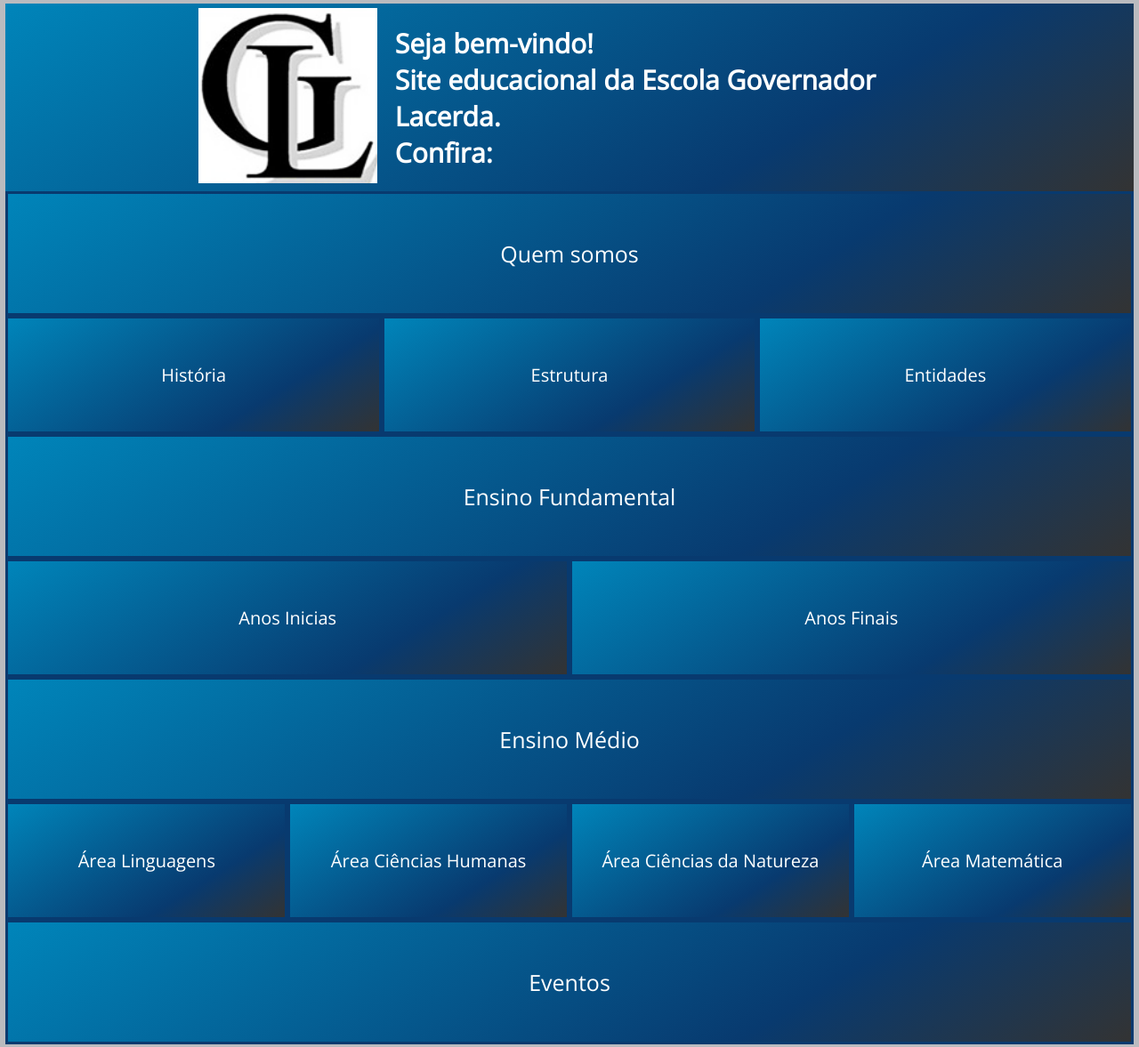
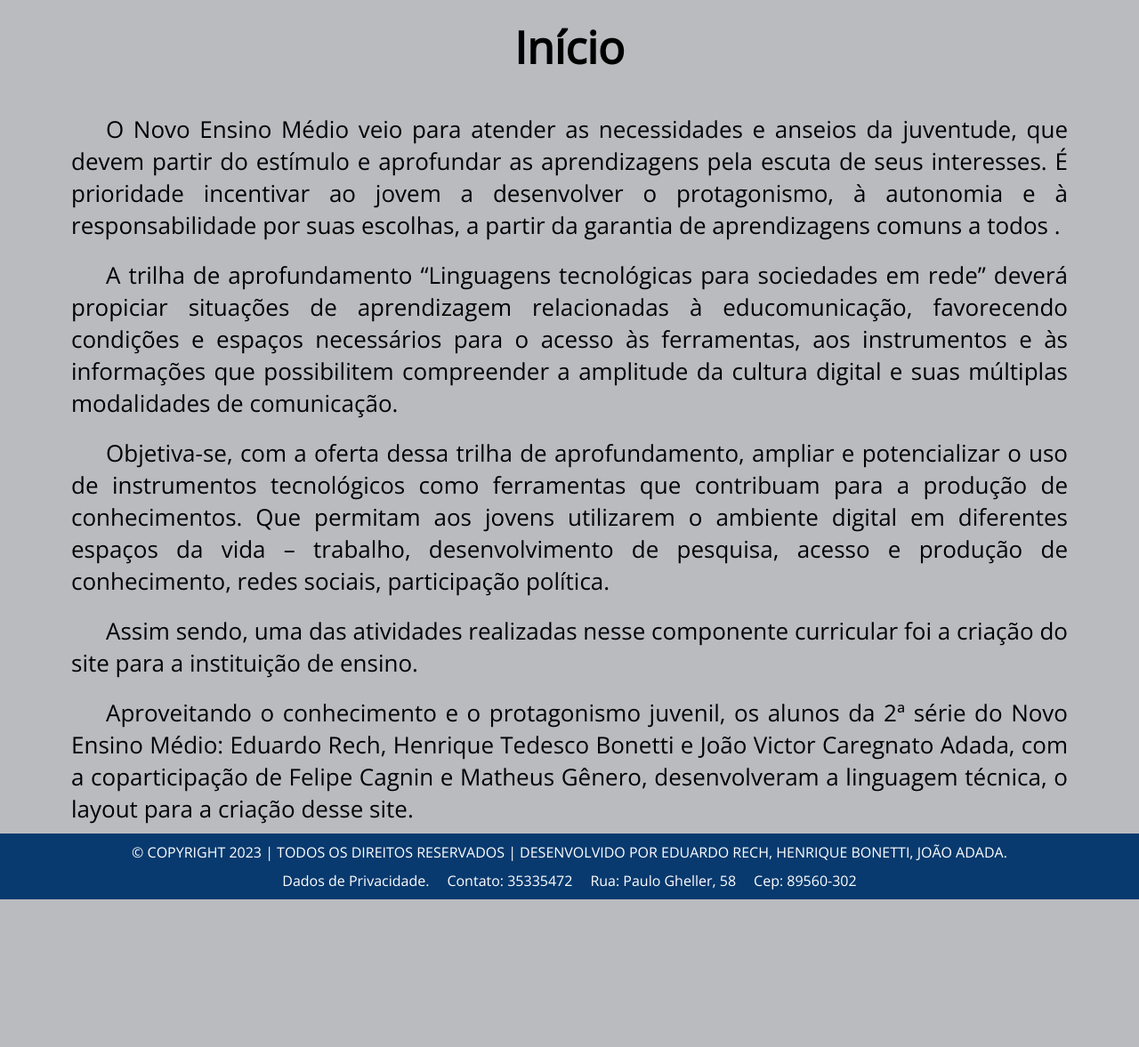
Before and after one commit to EscolaGovernadorLacerda/SITE-EDUCACIONAL, a plain HTML site: page index.html in a window 1280 px wide. Shown: the part 618-1795 px from the top of the page at 89% size. After the commit the page ends 1629 px from the top, so only its background shows below. Drawn offline with nearby package versions, Linux system fonts and the light colour scheme.

Commit message:
Implementação dos textos

```diff
--- a/css/style.css
+++ b/css/style.css
@@ -189,6 +189,8 @@ footer div p {
 .hist {
     font-size: 26px;
     text-align: justify;
+    text-indent: 1.5em;
+    padding: 10px;
 }
 
 .block {
--- a/index.html
+++ b/index.html
@@ -54,47 +54,61 @@
     <header>
         <img src="img/Entidade/escola1.jpeg" alt="">
     </header>
-    <main class="painel">
-        <div class="zero">
-            <div class="p"></div>
-            <div class="n">
-                <img src="img/logo lacerda.png" alt="">
-            </div>
-            <div class="o">
-                <h1>Seja bem-vindo!</h1>
-                <h1>Site educacional da Escola Governador Lacerda.</h1>
-                <h1>Confira:</h1>
-            </div>
-            <div class="q"></div>
-        </div>
-            <div class="primeiro">
-                <a href="quemsomos.html" class="a principal">Quem somos</a>
-            </div>
-            <div class="segundo">
+    <main class="container">
+        <h1 class="titulopag">Início</h1>
+        <p class="hist">
+            O Novo Ensino Médio veio para atender as necessidades e
+            anseios da juventude, que devem partir do estímulo e aprofundar as
+            aprendizagens pela escuta de seus interesses. É prioridade
+            incentivar ao jovem a desenvolver o protagonismo, à autonomia e à
+            responsabilidade por suas escolhas, a partir da garantia de
+            aprendizagens comuns a todos .
+        </p>
+        <p class="hist">
+            A trilha de aprofundamento “Linguagens tecnológicas para
+            sociedades em rede” deverá propiciar situações de aprendizagem
+            relacionadas à educomunicação, favorecendo condições e espaços
+            necessários para o acesso às ferramentas, aos instrumentos e às
+            informações que possibilitem compreender a amplitude da cultura
+            digital e suas múltiplas modalidades de comunicação.
+        </p>
+        <p class="hist">
+            Objetiva-se, com a oferta dessa trilha de aprofundamento,
+            ampliar e potencializar o uso de instrumentos tecnológicos como
+            ferramentas que contribuam para a produção de conhecimentos.
+            Que permitam aos jovens utilizarem o ambiente digital em
+            diferentes espaços da vida – trabalho, desenvolvimento de
+            pesquisa, acesso e produção de conhecimento, redes sociais,
+            participação política.
+        </p>
+        <p class="hist">
+            Assim sendo, uma das atividades realizadas nesse
+            componente curricular foi a criação do site para a instituição de
+            ensino.
+        </p>
+        <p class="hist">
+            Aproveitando o conhecimento e o protagonismo juvenil, os
+            alunos da 2ª série do Novo Ensino Médio: Eduardo Rech, Henrique
+            Tedesco Bonetti e João Victor Caregnato Adada, com a
+            coparticipação de Felipe Cagnin e Matheus Gênero,
+            desenvolveram a linguagem técnica, o layout para a criação desse
+            site.
+        </p>
+        <!-- <div class="mural">
+            <a href="quemsomos.html" class="a">Quem somos</a>
             <a href="historia.html" class="b">História</a>
             <a href="estrutura.html" class="c">Estrutura</a>
             <a href="entidades.html" class="d">Entidades</a>
-            </div>
-            <div class="terceiro">
-                <a href="ensinofundamental.html" class="e principal">Ensino Fundamental</a>
-            </div>
-            <div class="quarto">
+            <a href="ensinofundamental.html" class="e">Ensino Fundamental</a>
             <a href="anosiniciais.html" class="f">Anos Inicias</a>
             <a href="anosfinais.html" class="g">Anos Finais</a>
-            </div>
-            <div class="quinto">
-                <a href="ensinomedio.html" class="h principal">Ensino Médio</a>
-            </div>
-            <div class="sexto">
+            <a href="ensinomedio.html" class="h">Ensino Médio</a>
             <a href="linguagens.html" class="i">Área Linguagens</a>
             <a href="cienciashumanas.html" class="j">Área Ciências Humanas</a>
             <a href="cienciasnatureza.html" class="k">Área Ciências da Natureza</a>
             <a href="matematica.html" class="l">Área Matemática</a>
-            </div>
-            <div class="setimo">
-                <a href="eventos.html" class="m principal">Eventos</a>
-            </div>
-
+            <a href="eventos.html" class="m">Eventos</a>
+        </div> -->
     </main>
     <footer>
         <div class="container links">
```
Also changed, not shown: ensinofundamental.html (+6 -6 lines), ensinomedio.html (+6 -6 lines). Lines whose indentation alone changed are shown as unchanged.
